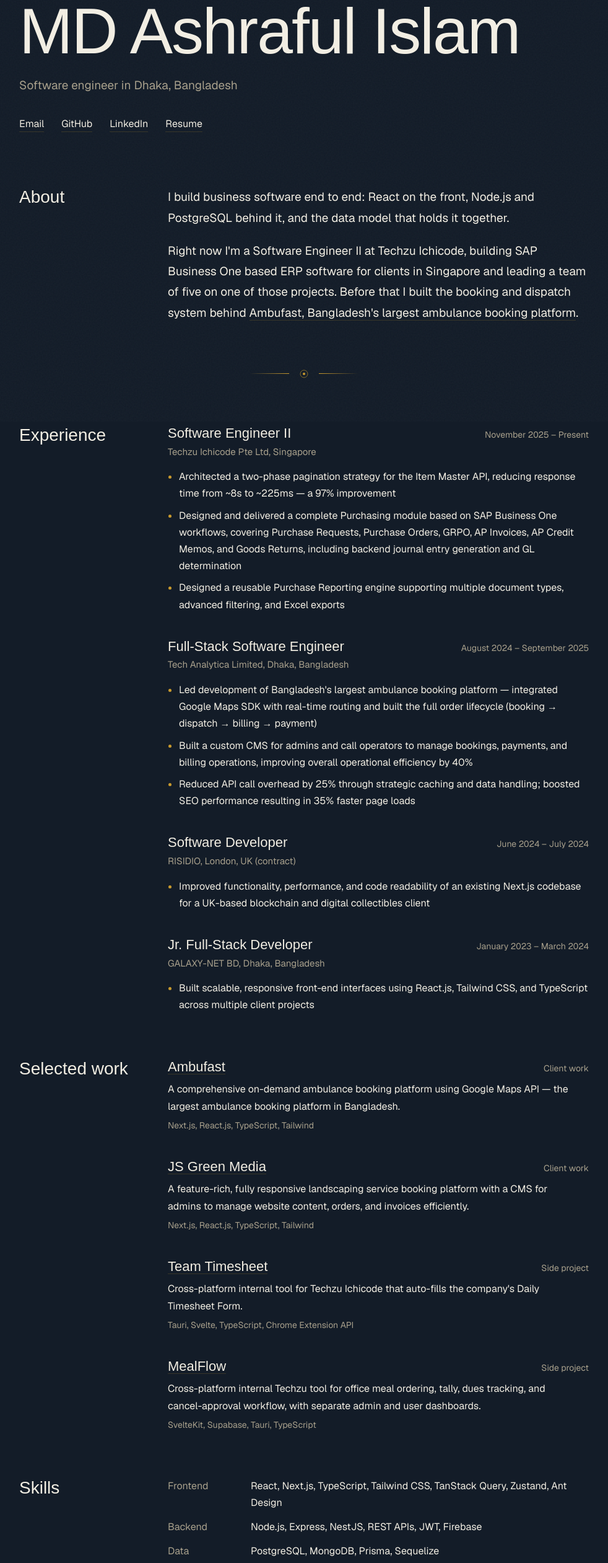
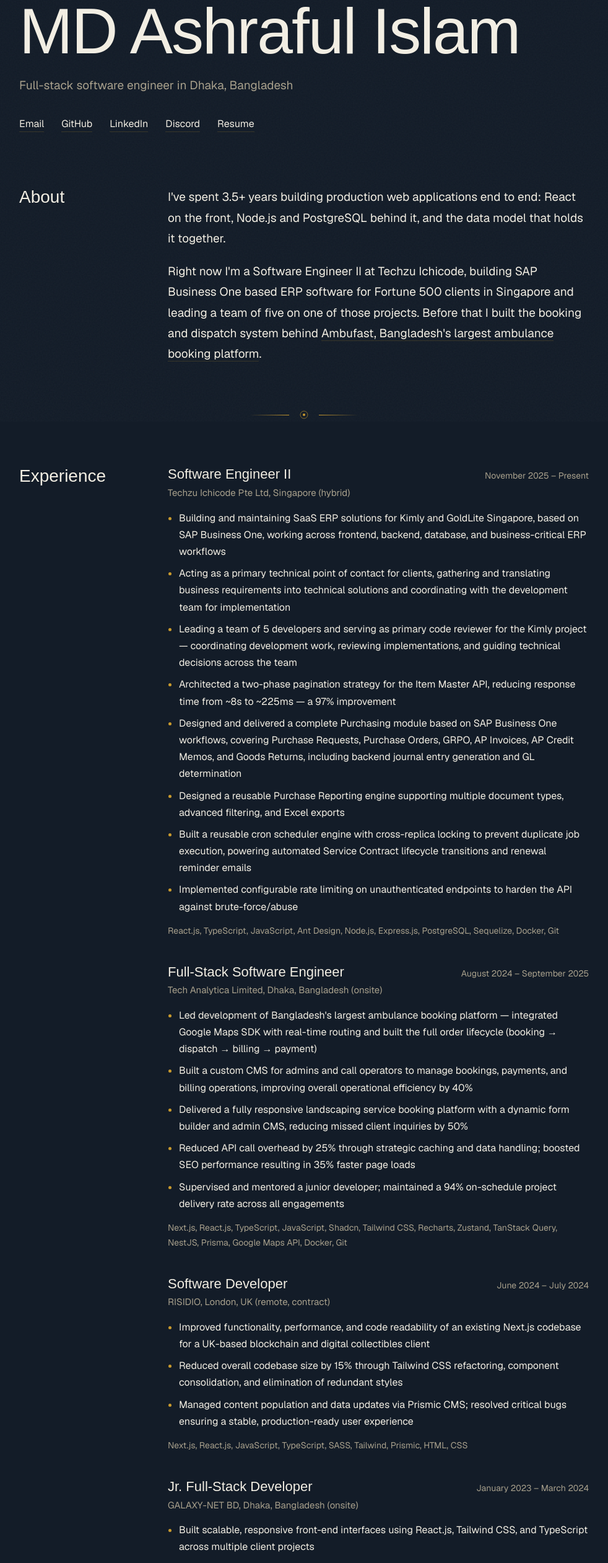
Before and after one commit to Srabon444/portfolio, a Next.js app: page /pro in a window 1280 px wide. Shown: the part 120-2641 px from the top of the page at 62% size, without its empty margins (149-1131 px from the left). Built offline with nearby package versions, Linux system fonts and the light colour scheme; a web font is replaced by a local one.

Commit message:
Show the same experience, skills, projects and contact details on /pro as the main site

```diff
--- a/src/app/pro/page.tsx
+++ b/src/app/pro/page.tsx
@@ -3,28 +3,20 @@
   experiences,
   personalInfo,
   projects,
+  skills,
 } from "@/data/portfolioData";
 import { RESUME_URL } from "@/lib/constants";
+import { getYearsOfExperience } from "@/lib/utils";
 import s from "./pro.module.css";
 
-// Bullets per experience id, matching the PDF resume; unlisted roles show their first.
-const HIGHLIGHTS: Record<number, number[]> = {
-  1: [3, 4, 5],
-  2: [0, 1, 3],
-};
-
-// The skills section of the PDF resume, trimmed to the core stack.
-const CORE_SKILLS: { label: string; items: string[] }[] = [
-  { label: "Frontend", items: ["React", "Next.js", "TypeScript", "Tailwind CSS", "TanStack Query", "Zustand", "Ant Design"] },
-  { label: "Backend", items: ["Node.js", "Express", "NestJS", "REST APIs", "JWT", "Firebase"] },
-  { label: "Data", items: ["PostgreSQL", "MongoDB", "Prisma", "Sequelize"] },
-  { label: "Delivery", items: ["Docker", "Git", "Vercel", "Digital Ocean", "Render"] },
+// Same groups and order as the main site's Skills section.
+const SKILL_GROUPS = [
+  { label: "Frontend", items: skills.frontend },
+  { label: "Backend", items: skills.backend },
+  { label: "Databases", items: skills.databases },
+  { label: "DevOps", items: skills.devops },
+  { label: "Tools", items: skills.tools },
 ];
-
-const firstSentence = (text: string) => {
-  const end = text.indexOf(". ");
-  return end === -1 ? text : text.slice(0, end + 1);
-};
 
 const stripPeriod = (text: string) => text.trim().replace(/\.$/, "");
 
@@ -60,17 +52,20 @@
 
 const ProPage = () => {
   const [ambufast] = projects;
+  // ponytail: static page, so the years figure is fixed at build and refreshes on each deploy
+  const years = getYearsOfExperience();
 
   return (
     <div className={s.page}>
       <main className={s.wrap}>
         <header className={s.hero}>
           <h1 className={s.name}>{personalInfo.name}</h1>
-          <p className={s.role}>Software engineer in {personalInfo.location}</p>
+          <p className={s.role}>Full-stack software engineer in {personalInfo.location}</p>
           <nav className={s.links} aria-label="Contact">
             <a href={`mailto:${personalInfo.email}`} className={s.link}>Email</a>
             <a href={personalInfo.github} className={s.link} {...external}>GitHub</a>
             <a href={personalInfo.linkedin} className={s.link} {...external}>LinkedIn</a>
+            <a href={personalInfo.discord} className={s.link} {...external}>Discord</a>
             <a href={RESUME_URL} className={s.link} {...external}>Resume</a>
           </nav>
         </header>
@@ -78,14 +73,14 @@
         <Section id="pro-about" title="About">
           <div className={s.prose}>
             <p>
-              I build business software end to end: React on the front, Node.js
-              and PostgreSQL behind it, and the data model that holds it
-              together.
+              I&apos;ve spent {years} years building production web
+              applications end to end: React on the front, Node.js and PostgreSQL
+              behind it, and the data model that holds it together.
             </p>
             <p>
               Right now I&apos;m a Software Engineer II at Techzu Ichicode,
-              building SAP Business One based ERP software for clients in
-              Singapore and leading a team of five on one of those projects.
+              building SAP Business One based ERP software for Fortune 500
+              clients in Singapore and leading a team of five on one of those projects.
               Before that I built the booking and dispatch system behind{" "}
               <a href={ambufast.demoLink} className={s.link} {...external}>
                 Ambufast, Bangladesh&apos;s largest ambulance booking platform
@@ -99,62 +94,55 @@
 
         <Section id="pro-experience" title="Experience">
           <ol className={s.list}>
-            {experiences.map((exp) => {
-              const bullets = (HIGHLIGHTS[exp.id] ?? [0])
-                .map((i) => exp.description[i])
-                .filter(Boolean);
-              return (
+            {experiences.map((exp) => (
               <li key={exp.id} className={s.item}>
                 <div className={s.itemHead}>
                   <h3 className={s.itemTitle}>{exp.role}</h3>
                   <span className={s.meta}>{exp.period}</span>
                 </div>
                 <p className={s.itemSub}>
-                    {exp.company}, {exp.location}
-                    {exp.isContract ? " (contract)" : ""}
+                  {exp.company}, {exp.location} ({exp.jobType.toLowerCase()}
+                  {exp.isContract ? ", contract" : ""})
                 </p>
                 <ul className={s.bullets}>
-                    {bullets.map((b) => (
+                  {exp.description.map((b) => (
                     <li key={b}>{stripPeriod(b)}</li>
                   ))}
                 </ul>
+                <p className={s.stack}>{exp.technologies.join(", ")}</p>
               </li>
-              );
-            })}
+            ))}
           </ol>
         </Section>
 
         <Section id="pro-work" title="Selected work">
           <ul className={s.list}>
-            {projects.map((p) => {
-              const href = p.demoLink || p.codeLink;
-              return (
+            {projects.map((p) => (
               <li key={p.id} className={s.item}>
                 <div className={s.itemHead}>
-                    <h3 className={s.itemTitle}>
-                      {href ? (
-                        <a href={href} className={s.link} {...external}>
-                          {p.title}
-                        </a>
-                      ) : (
-                        p.title
-                      )}
-                    </h3>
+                  <h3 className={s.itemTitle}>{p.title}</h3>
                   <span className={s.meta}>
-                      {p.work ? "Client work" : "Side project"}
+                    {p.work ? "Client work" : "Personal project"}
                   </span>
                 </div>
-                  <p className={s.desc}>{firstSentence(p.description)}</p>
-                  <p className={s.stack}>{p.technologies.slice(0, 4).join(", ")}</p>
+                <p className={s.desc}>{p.description}</p>
+                <p className={s.stack}>{p.technologies.join(", ")}</p>
+                <p className={s.projectLinks}>
+                  {p.demoLink && (
+                    <a href={p.demoLink} className={s.link} {...external}>Live demo</a>
+                  )}
+                  {p.codeLink && (
+                    <a href={p.codeLink} className={s.link} {...external}>Source code</a>
+                  )}
+                </p>
               </li>
-              );
-            })}
+            ))}
           </ul>
         </Section>
 
         <Section id="pro-skills" title="Skills">
           <dl className={s.skills}>
-            {CORE_SKILLS.map((row) => (
+            {SKILL_GROUPS.map((row) => (
               <div key={row.label} className={s.skillRow}>
                 <dt className={s.skillLabel}>{row.label}</dt>
                 <dd>{row.items.join(", ")}</dd>
@@ -171,7 +159,7 @@
                   <h3 className={s.itemTitle}>{e.degree}</h3>
                   <span className={s.meta}>{e.period}</span>
                 </div>
-                <p className={s.itemSub}>United International University, Dhaka</p>
+                <p className={s.itemSub}>United International University (UIU), Dhaka</p>
               </li>
             ))}
           </ul>
@@ -179,17 +167,24 @@
 
         <Section id="pro-contact" title="Contact">
           <p className={s.prose}>
-            I&apos;m open to remote roles. Email is the fastest way to reach me.
+            I&apos;m open to remote roles worldwide. Email is the fastest way to
+            reach me.
           </p>
           <a href={`mailto:${personalInfo.email}`} className={`${s.link} ${s.email}`}>
             {personalInfo.email}
           </a>
+          <p className={s.contactMeta}>
+            <a href={`tel:${personalInfo.phone.replace(/\s/g, "")}`} className={s.link}>
+              {personalInfo.phone}
+            </a>
+            <span>{personalInfo.location}</span>
+          </p>
         </Section>
 
         <Ornament />
 
         <footer className={s.footer}>
-          © {new Date().getFullYear()} {personalInfo.name}
+          © {new Date().getFullYear()} {personalInfo.name}. All rights reserved.
         </footer>
       </main>
     </div>
--- a/src/app/pro/pro.module.css
+++ b/src/app/pro/pro.module.css
@@ -296,3 +296,21 @@
     gap: 0;
   }
 }
+
+.projectLinks,
+.contactMeta {
+  display: flex;
+  flex-wrap: wrap;
+  gap: 6px 24px;
+  margin: 10px 0 0;
+  font-size: 15px;
+}
+
+.contactMeta {
+  margin-top: 14px;
+  color: var(--dust);
+}
+
+.bullets + .stack {
+  margin-top: 14px;
+}
```
Lines whose indentation alone changed are shown as unchanged.
